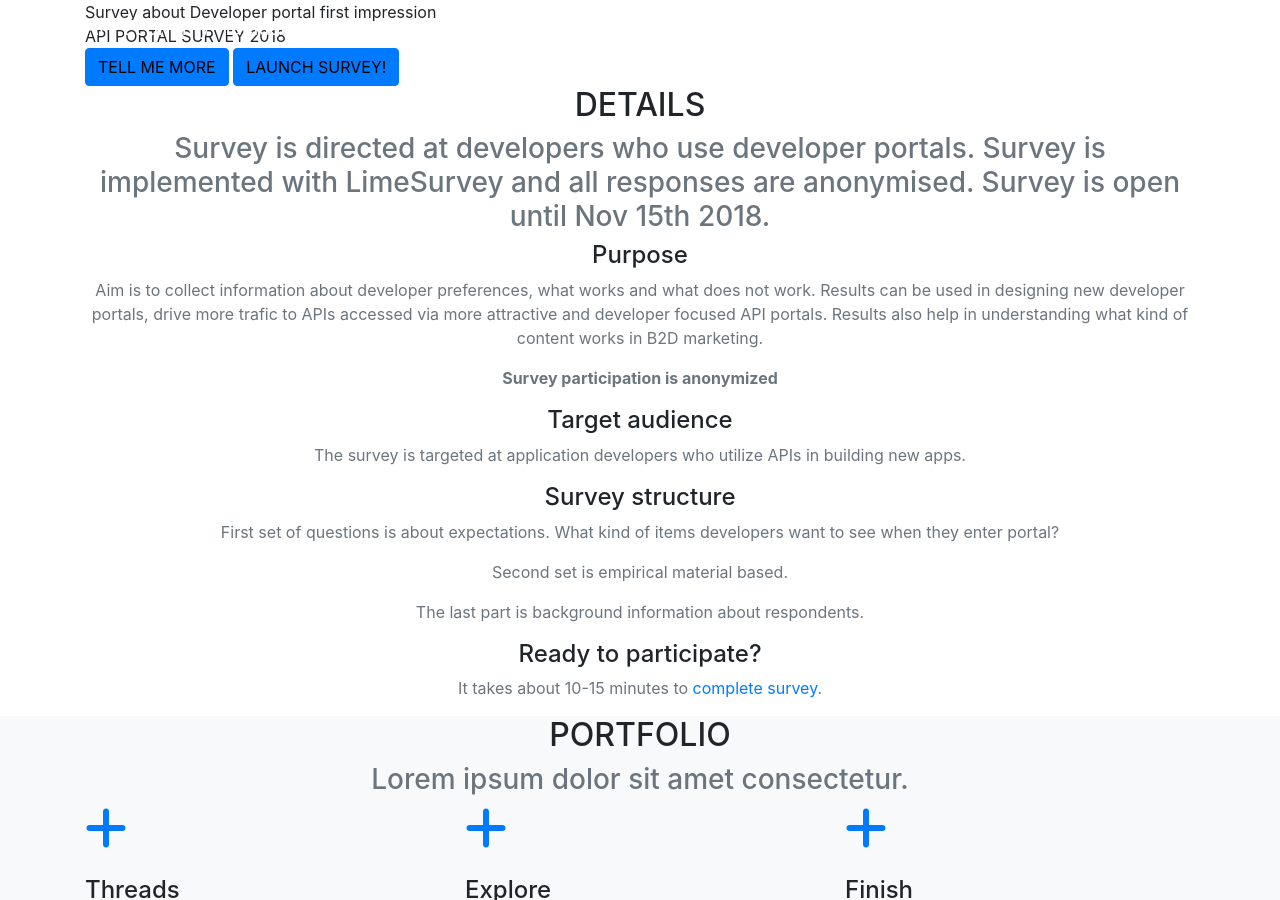
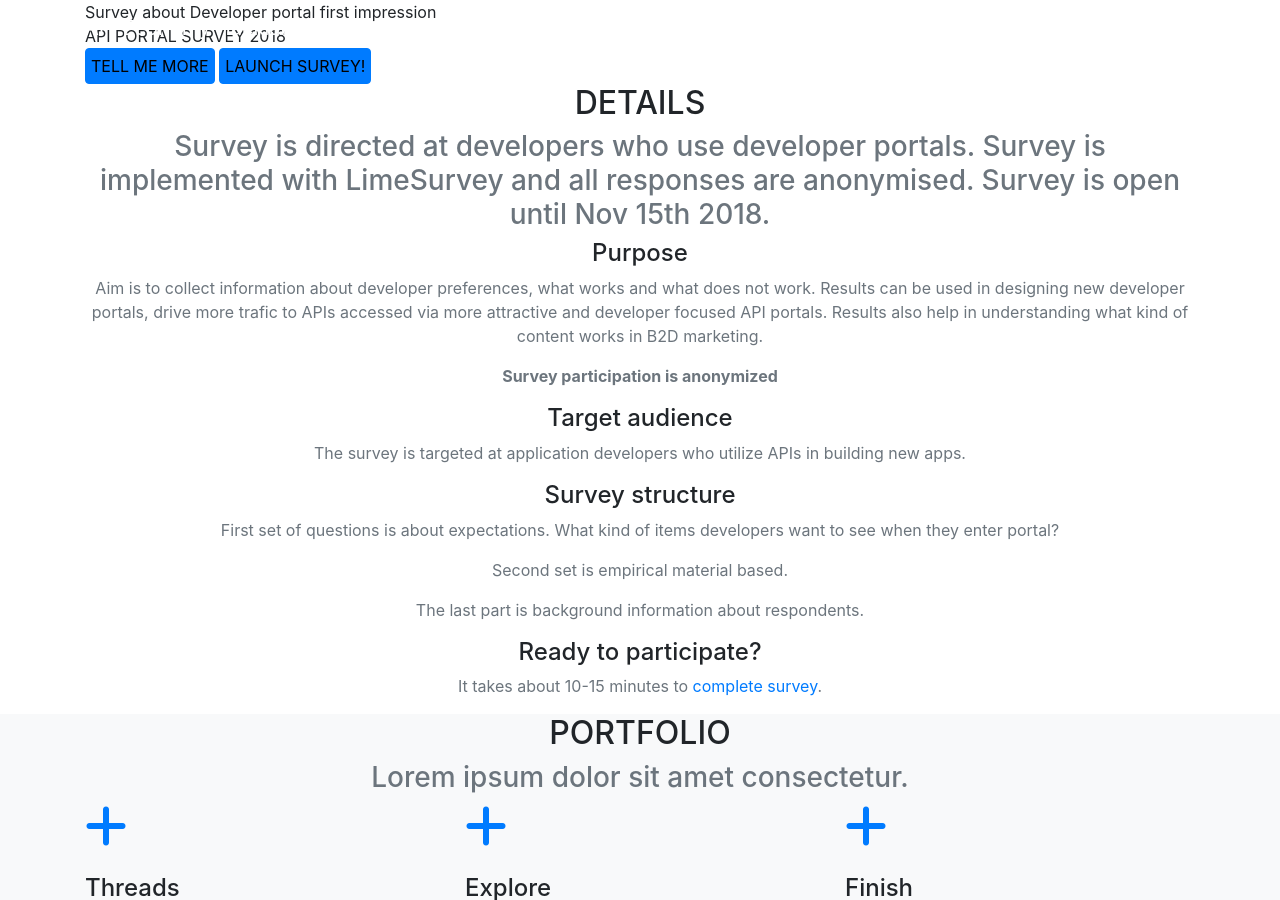
Before and after one commit to apieconomyhacklab/apiportalsurvey, a Jekyll site: the page built from index.md, in a window 1280 px wide and 900 px high. Built offline with Jekyll 4.4.1, drawn with Linux system fonts in a browser that asks for light colours; nearby versions of some CDN libraries; some web fonts are replaced; library files that are not in the unit come from our copies.

Commit message:
minor fixes

```diff
--- a/_layouts/home.html
+++ b/_layouts/home.html
@@ -12,8 +12,8 @@ layout: default
         <div class="intro-text">
           <div class="intro-lead-in">{{ site.data.home.intro.lead-in }}</div>
           <div class="intro-heading text-uppercase">{{ site.data.home.intro.heading }}</div>
-          <a class="btn btn-primary btn-xl text-uppercase js-scroll-trigger" style="color:#000;" href="#details">{{ site.data.home.intro.btn }}</a>
-          <a class="btn btn-primary btn-xl text-uppercase js-scroll-trigger" style="color:#000;" href="https://94-237-31-22.de-fra1.host.upcloud.com/index.php/843528">Launch Survey!</a>
+          <a class="btn btn-primary btn-xl text-uppercase js-scroll-trigger" style="color:#000;padding: 5px;" href="#details">{{ site.data.home.intro.btn }}</a>
+          <a class="btn btn-primary btn-xl text-uppercase js-scroll-trigger" style="color:#000;padding: 5px;" href="https://94-237-31-22.de-fra1.host.upcloud.com/index.php/843528">Launch Survey!</a>
         </div>
       </div>
     </header>
```
